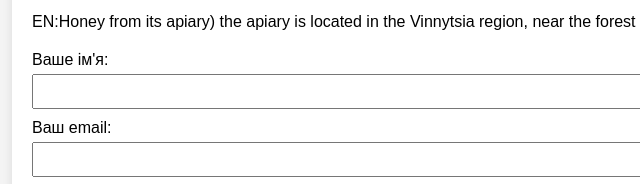
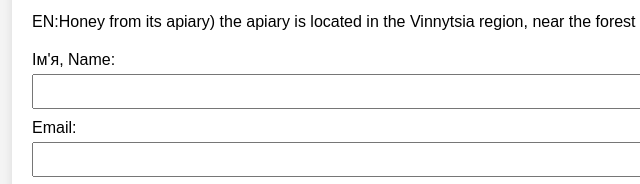
Before and after one commit to saniok6789/finalProjekt, a plain HTML site: page index.html in a window 1280 px wide. Shown: the part 549-733 px from the top of the page, 208-848 px from the left. Drawn offline with Linux system fonts and the light colour scheme.

Commit message:
Update index.html

```diff
--- a/index.html
+++ b/index.html
@@ -60,9 +60,9 @@
         <p>UA:Мед зі своєї пасіки) пасіка знаходиться в Вінницькій області, біля лісу</p>
         <p>EN:Honey from its apiary) the apiary is located in the Vinnytsia region, near the forest</p>
         <form>
-            <label for="name">Ваше ім'я:</label>
+            <label for="name">Ім'я, Name:</label>
             <input type="text" id="name" name="name" required>
-            <label for="email">Ваш email:</label>
+            <label for="email">Email:</label>
             <input type="email" id="email" name="email" required>
             <button type="submit">Заказать мед🐝</button>
         </form>
```
